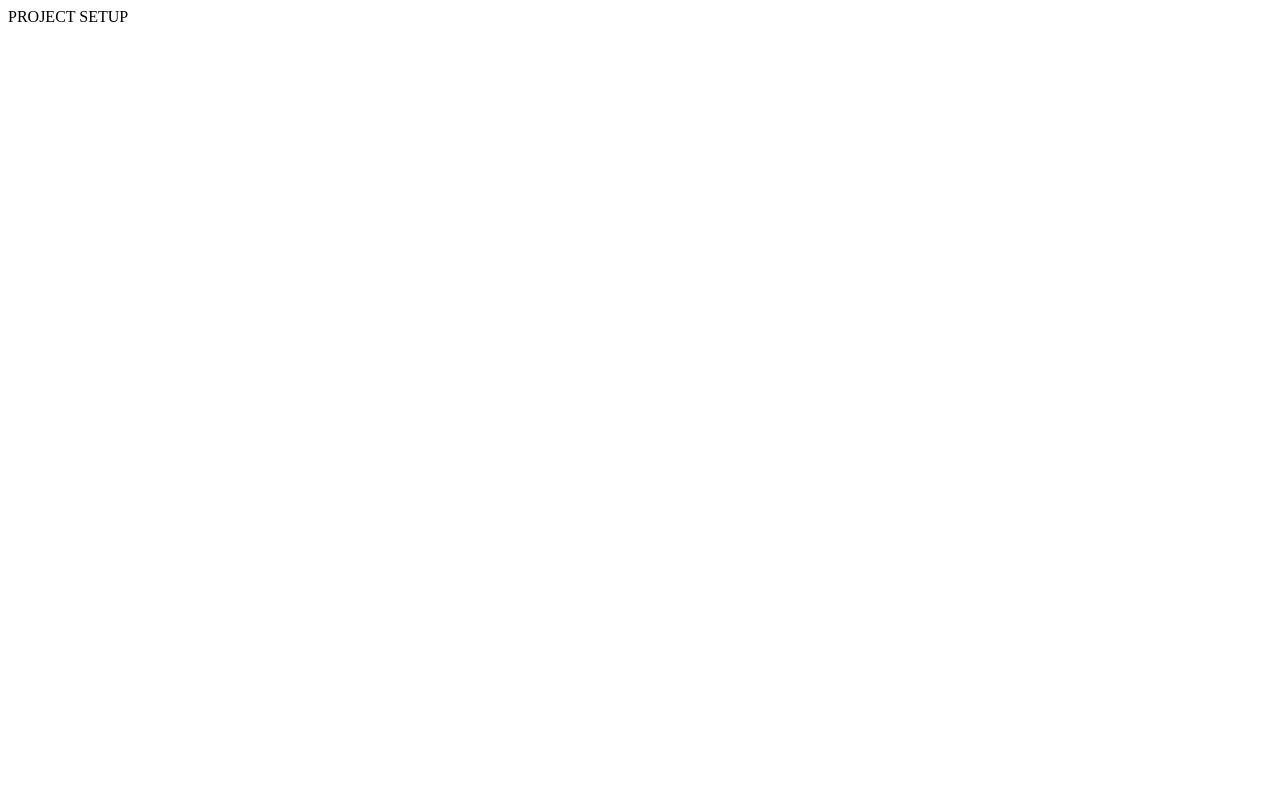
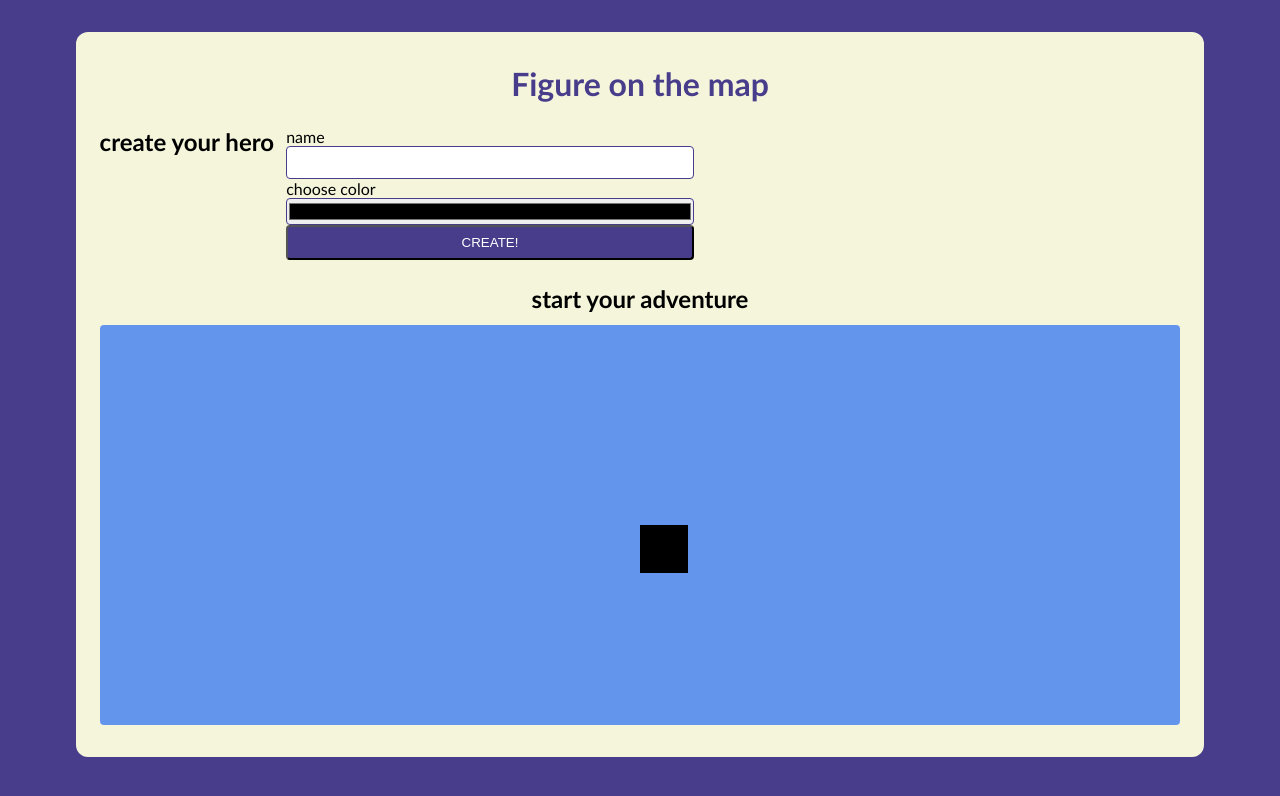
Before and after one commit to MartaKMB/figure-on-the-map-for-nexus, a React (Vite) app: page / in a window 1280 px wide. Shown: the top 796 px of the page. Built offline with nearby package versions, Linux system fonts and the light colour scheme.

Commit message:
feat(ui): add basic components with basic styles

```diff
--- /dev/null
+++ b/src/App.module.css
@@ -0,0 +1,14 @@
+.container {
+    background-color: beige;
+    display: flex;
+    padding: 32px 24px;
+    border-radius: 12px;
+    margin: 32px;
+    flex-wrap: wrap;
+}
+
+.header {
+    width: 100%;
+    text-align: center;
+    color: darkslateblue;
+}
--- a/src/App.tsx
+++ b/src/App.tsx
@@ -1,12 +1,16 @@
-import './App.css'
+import styles from './App.module.css'
+import { Form } from './components/Form/Form'
+import { GameBoard } from './components/GameBoard/GameBoard'
 
 function App() {
   return (
-    <>
-      <div>
-        PROJECT SETUP
-      </div>
-    </>
+    <main className={styles.container}>
+      <header className={styles.header}>
+        <h1>Figure on the map</h1>
+      </header>
+      <Form />
+      <GameBoard />
+    </main>
   )
 }
 
--- /dev/null
+++ b/src/components/Form/Form.module.css
@@ -0,0 +1,34 @@
+.container {
+    display: flex;
+    gap: 12px;
+    margin-top: 24px;
+    flex-wrap: wrap;
+    justify-content: center;
+}
+
+.input {
+    width: 100%;
+    padding: 8px;
+    border: solid 1px darkslateblue;
+    border-radius: 4px;
+}
+
+.inputColor {
+    width: 100%;
+    border: solid 1px darkslateblue;
+    border-radius: 4px;
+}
+
+.button {
+    width: 100%;
+    background-color: darkslateblue;
+    color: white;
+    padding: 8px;
+    border-radius: 4px;
+    text-transform: uppercase;
+}
+
+.button:hover {
+    background-color: white;
+    color: darkslateblue;
+}
--- /dev/null
+++ b/src/components/Form/Form.tsx
@@ -0,0 +1,14 @@
+import styles from "./Form.module.css"
+
+export function Form() {
+    return <section className={styles.container}>
+        <h2>create your hero</h2>
+        <form>
+            <label>name</label>
+            <input type="text" className={styles.input}/>
+            <label>choose color</label>
+            <input type="color" className={styles.inputColor}/>
+            <button className={styles.button}>create!</button>
+        </form>
+      </section>
+}
--- /dev/null
+++ b/src/components/GameBoard/GameBoard.module.css
@@ -0,0 +1,25 @@
+.container {
+    display: flex;
+    gap: 12px;
+    margin-top: 24px;
+    flex-wrap: wrap;
+    justify-content: center;
+    width: 100%;
+}
+
+.map {
+    min-height: 400px;
+    position: relative;
+    background-color: cornflowerblue;
+    width: 100%;
+    border-radius: 4px;
+}
+
+.hero {
+    width: 48px;
+    height: 48px;
+    background-color: black;
+    position: absolute;
+    top: 50%;
+    left: 50%;
+}
--- /dev/null
+++ b/src/components/GameBoard/GameBoard.tsx
@@ -0,0 +1,10 @@
+import styles from "./GameBoard.module.css"
+
+export function GameBoard() {
+    return <section className={styles.container}>
+        <h2>start your adventure</h2>
+        <div className={styles.map}>
+          <div className={styles.hero}>YOUR HERO</div>
+        </div>
+      </section>
+}
--- /dev/null
+++ b/src/index.css
@@ -0,0 +1,12 @@
+* {
+    margin: 0;
+    padding: 0;
+    box-sizing: border-box;
+}
+
+body {
+    font-family: 'Gill Sans', 'Gill Sans MT', Calibri, 'Trebuchet MS', sans-serif;
+    background-color: darkslateblue;
+    display: flex;
+    justify-content: center;
+}
--- a/src/main.tsx
+++ b/src/main.tsx
@@ -1,6 +1,7 @@
 import { StrictMode } from 'react'
 import { createRoot } from 'react-dom/client'
 import App from './App.tsx'
+import './index.css'
 
 createRoot(document.getElementById('root')!).render(
   <StrictMode>
```
Also changed, not shown: src/App.css (deleted).
